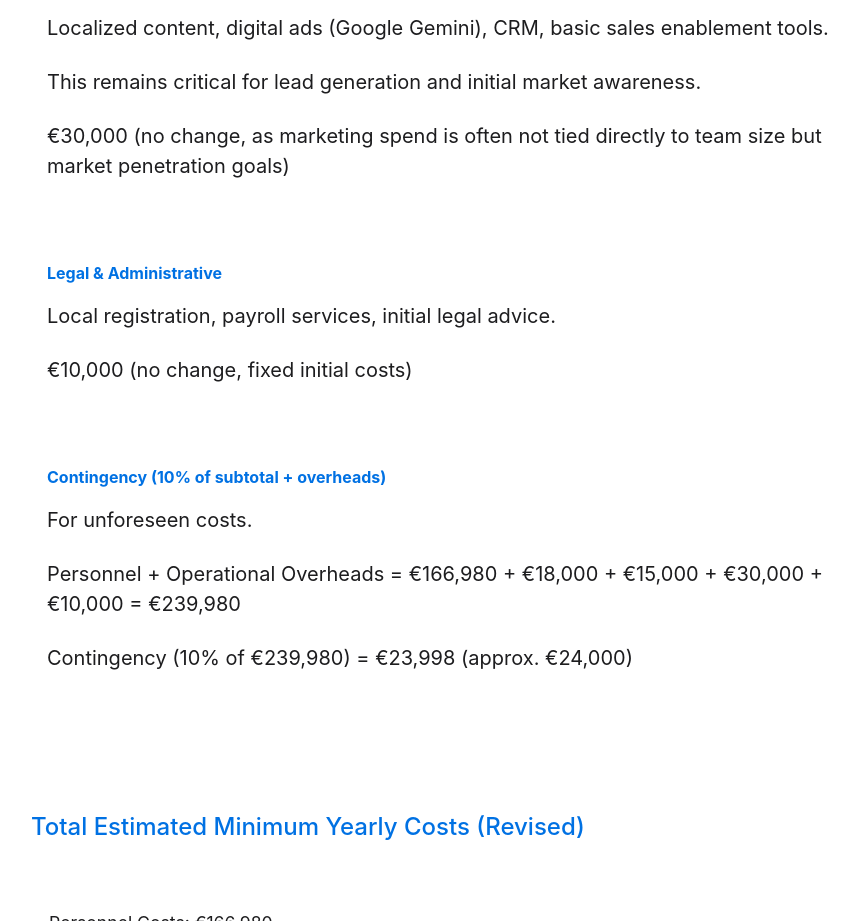
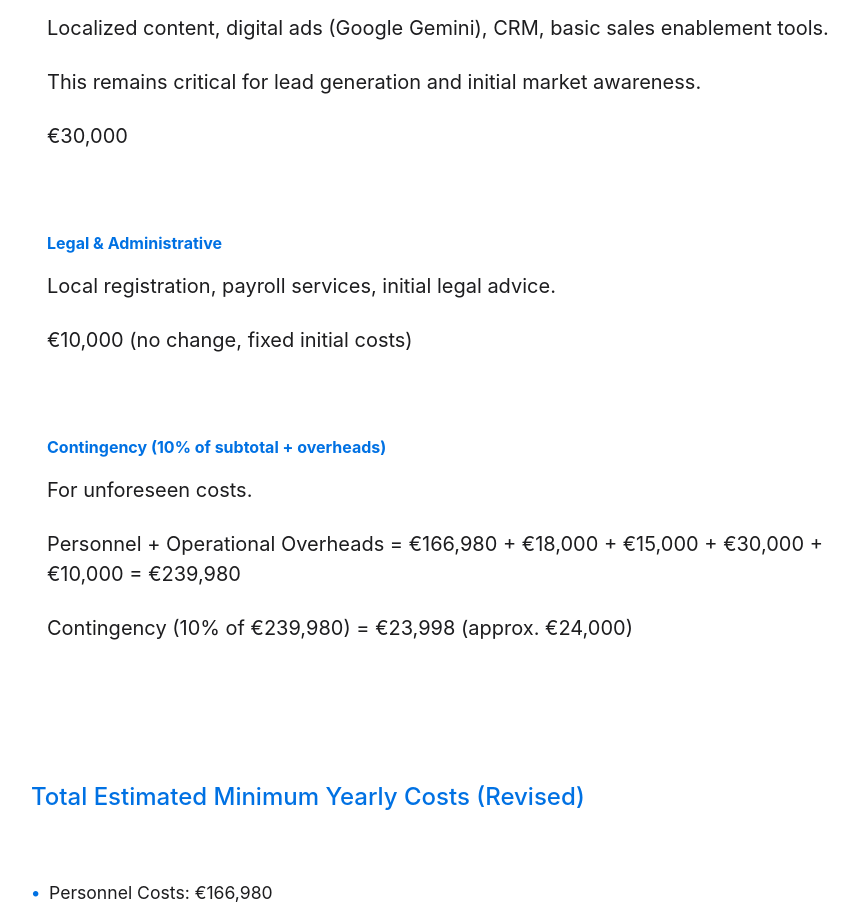
Before and after one commit to djtazma/nuuka-ai-portugal, a website: page index.html in a window 1280 px wide. Shown: the part 10340-11261 px from the top of the page, without its empty margins (41-900 px from the left). Drawn offline with Linux system fonts and the light colour scheme; a web font is replaced by a local one.

Commit message:
Remove explanatory text from Marketing & Sales Support section

```diff
--- a/index.html
+++ b/index.html
@@ -929,7 +929,7 @@
                 <h4>Marketing & Sales Support</h4>
                 <p>Localized content, digital ads (Google Gemini), CRM, basic sales enablement tools.</p>
                 <p>This remains critical for lead generation and initial market awareness.</p>
-                <p>€30,000 (no change, as marketing spend is often not tied directly to team size but market penetration goals)</p>
+                <p>€30,000</p>
             </div>
             <div class="overhead-item">
                 <h4>Legal & Administrative</h4>
```
